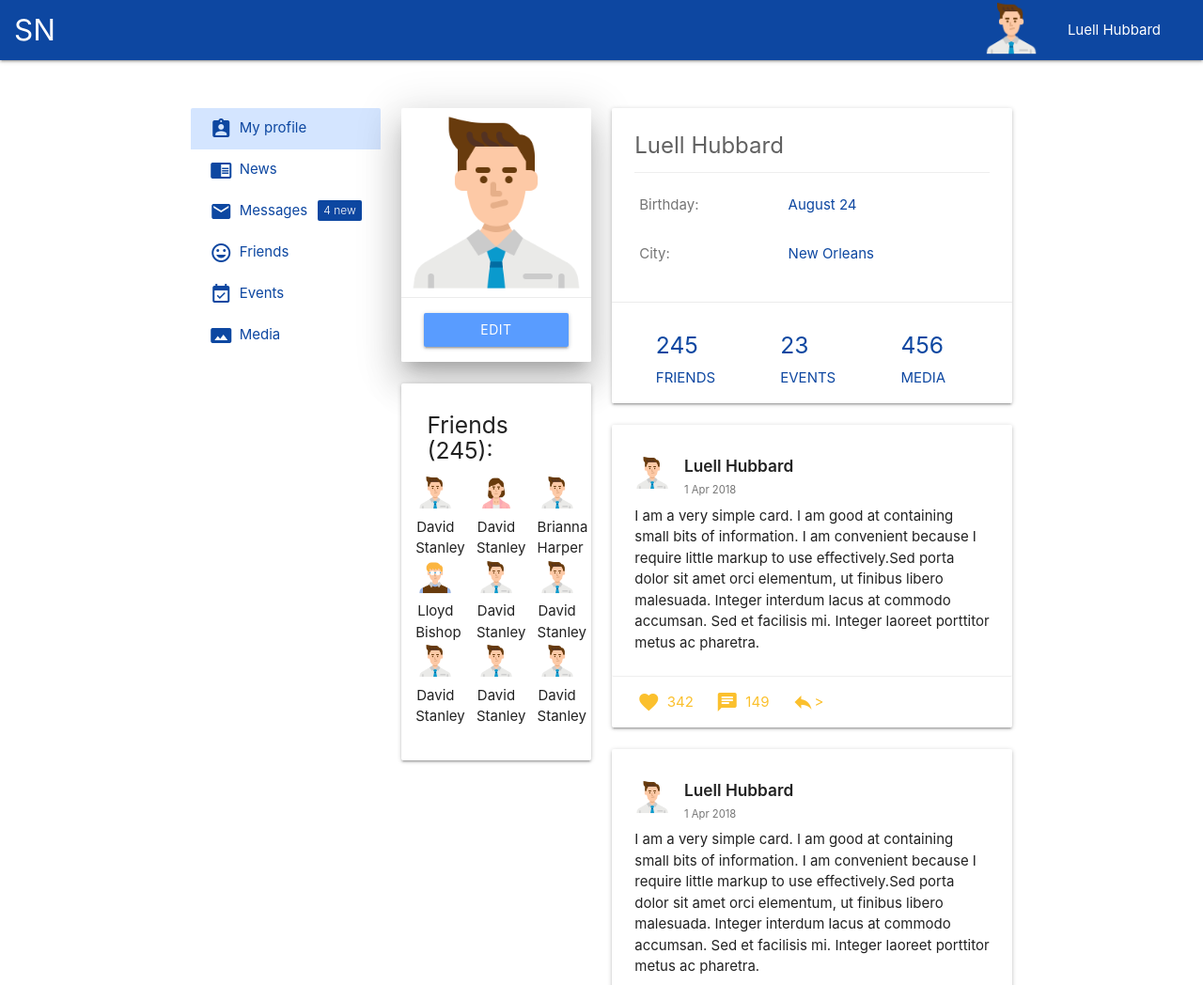
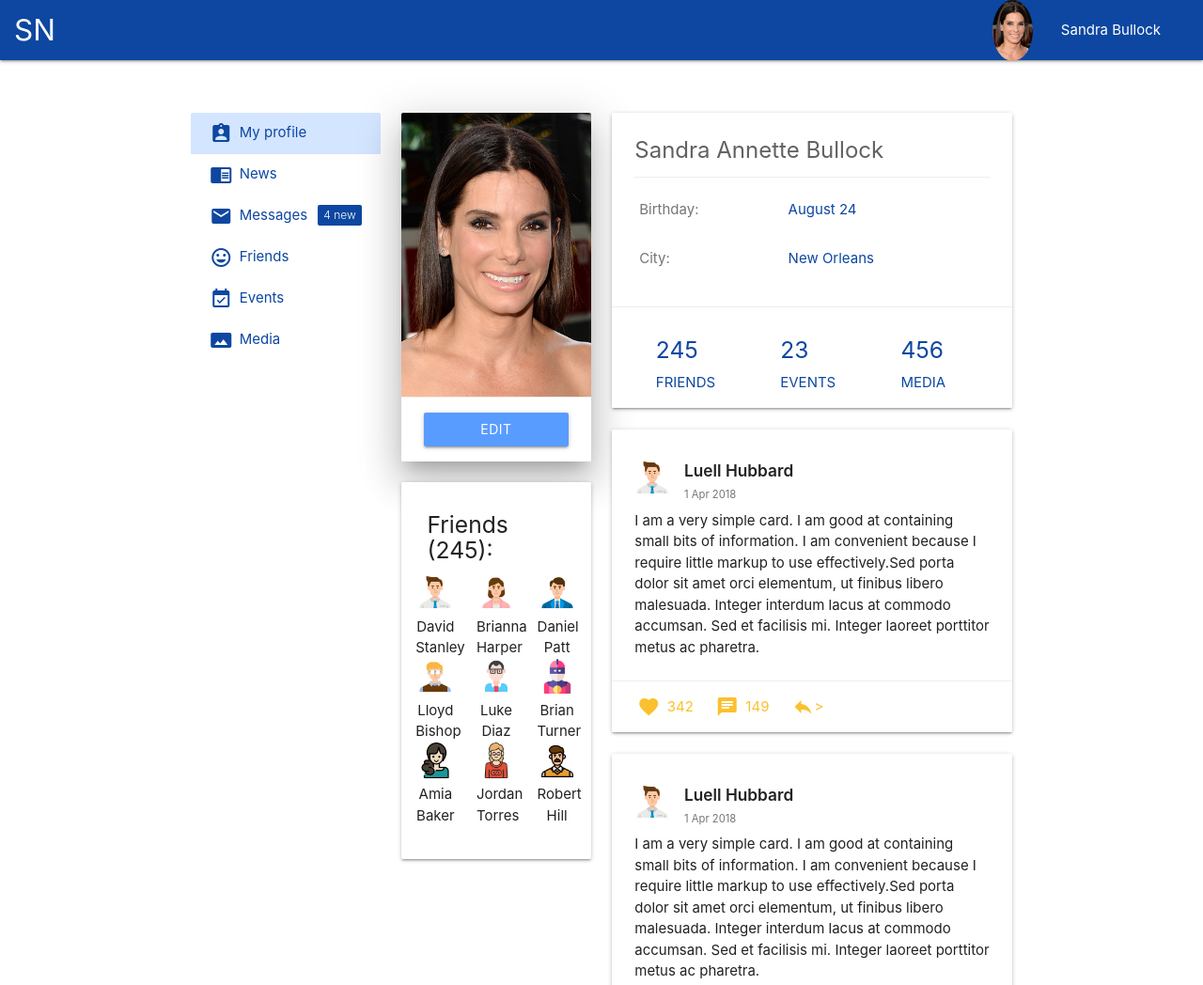
Before and after one commit to nikolaefpost/step-task, a plain HTML site: page HTML_DZ_Module_13_DZ(1).html in a window 1280 px wide. Shown: the top 1048 px of the page at 94% size. Drawn offline with nearby package versions, Linux system fonts and the light colour scheme.

Commit message:
Complit HTML_DZ_Module_13_DZ(1)

```diff
--- a/HTML_DZ_Module_13_DZ(1).html
+++ b/HTML_DZ_Module_13_DZ(1).html
@@ -17,6 +17,7 @@
 	.ml_1{margin-left: .5em;}
 	.ml_2{margin-left: 1em;}
 	.mb_1{margin-bottom: .5em;}
+	.mt_1{margin-top: : .5em;}
 	.p_1{padding: 1em}
 	</style>
 </head>
@@ -25,10 +26,10 @@
     <div class="nav-wrapper #0d47a1 blue darken-4">
       <a href="#" class="brand-logo" style=" margin-left:15px;">SN</a>
       <ul id="nav-mobile" class="right hide-on-med-and-down">
-        <li><a href="sass.html">
-          <img src="pic/business-man.png" class="mr-1"  alt="door" width="60" height="60" >
+        <li class="valign-wrapper"><a href="sass.html">
+          <img src="pic/Bulock.jpeg" class="mr-1 circle"  alt="door" width="auto" height="65px" >
         </a></li>
-        <li><a href="badges.html">Luell Hubbard</a></li>
+        <li><a href="badges.html">Sandra Bullock</a></li>
         <li><a href="badges.html"></a></li>
       </ul>
     </div>
@@ -84,7 +85,7 @@
     <div class="col s12 ">
       <div class="card z-depth-5">
         <div class="card-image">
-          <img src="pic/business-man.png">
+          <img src="pic/Bulock.jpeg" class="circle">
         </div>
         <div class="card-action">
 					<a href="#" class="waves-effect waves-light btn" style="display: block; background:#599cff;">EDIT</a>
@@ -98,39 +99,38 @@
 					<div class="col s4 center-align ">
 						<img width="90%" src="pic/business-man.png">
 						<span>David Stanley</span>
-
-						  </div>
+					</div>
 					<div class="col s4 center-align">
 						<img width="90%" src="pic/designer.png">
-						<span>David Stanley</span>
+						<span>Brianna Harper</span>
 					</div>
 					<div class="col s4 center-align">
-						<img width="90%" src="pic/business-man.png">
-						<span>Brianna Harper</span>
+						<img width="90%" src="pic/bussiness-man1.png">
+						<span>Daniel Patt</span>
 					</div>
 					<div class="col s4 center-align">
 						<img width="90%" src="pic/man.png">
 						<span>Lloyd Bishop</span>
 					</div>
 					<div class="col s4 center-align">
-						<img width="90%" src="pic/business-man.png">
-						<span>David Stanley</span>
+						<img width="90%" src="pic/boy.png">
+						<span>Luke Diaz</span>
 					</div>
 					<div class="col s4 center-align">
-						<img width="90%" src="pic/business-man.png">
-						<span>David Stanley</span>
+						<img width="90%" src="pic/cosplayer.png">
+						<span>Brian Turner</span>
 					</div>
 					<div class="col s4 center-align">
-						<img width="90%" src="pic/business-man.png">
-						<span>David Stanley</span>
+						<img width="90%" src="pic/woman.png">
+						<span>Amia Baker</span>
 					</div>
 					<div class="col s4 center-align">
-						<img width="90%" src="pic/business-man.png">
-						<span>David Stanley</span>
+						<img width="90%" src="pic/avatar.png">
+						<span>Jordan Torres</span>
 					</div>
 					<div class="col s4 center-align">
-						<img width="90%" src="pic/business-man.png">
-						<span>David Stanley</span>
+						<img width="90%" src="pic/dad.png">
+						<span>Robert Hill</span>
 					</div>
 				</div>
 
@@ -144,7 +144,7 @@
 				    <div class="col s12 ">
 				      <div class="card ">
 				        <div class="card-content ">
-				          <span class="card-title grey-text text-darken-2" style="border-bottom:1px solid #eeeeee; padding-bottom: .5em; font-weight: 400;">Luell Hubbard</span>
+				          <span class="card-title grey-text text-darken-2" style="border-bottom:1px solid #eeeeee; padding-bottom: .5em; font-weight: 400;">Sandra Annette Bullock</span>
 										<table>
 							        <tbody>
 							          <tr style=" border:none;">
@@ -208,9 +208,9 @@
 				        </div>
 				        <div class="yellow-text text-darken-2 valign-wrapper p_1">
 									<i  class="ml_1 material-icons">favorite</i>
-									<span class="ml_1">342</span>
+									<span class="ml_1">398</span>
 									<i  class="ml_2 material-icons">chat</i>
-									<span class="ml_1">149</span>
+									<span class="ml_1">197</span>
 				          <i  class="ml_2 material-icons">reply</i>>
 				        </div>
 				      </div>
```
Also changed, not shown: pic/Bulock.jpeg (added), pic/avatar.png (added), pic/boy.png (added), pic/bussiness-man1.png (added), pic/cosplayer.png (added), pic/dad.png (added), pic/woman.png (added).
